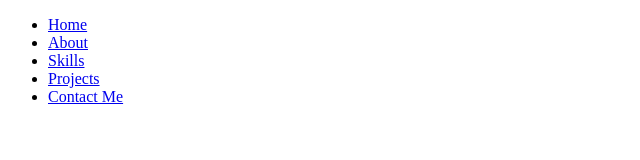
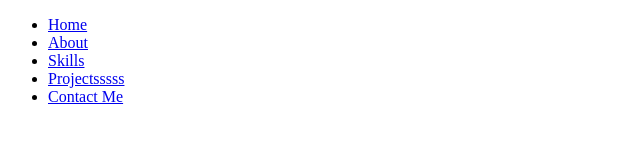
Before and after one commit to kishankrs/personal-portfolio, a React (Create React App) app in the folder personal-portfolio/: page / in a window 1280 px wide. Shown: the top 160 px of the page, without its empty margins (0-640 px from the left). Built offline with nearby package versions, Linux system fonts and the light colour scheme.

Commit message:
minor change

```diff
--- a/personal-portfolio/src/components/LandingSection/LandingSection.jsx
+++ b/personal-portfolio/src/components/LandingSection/LandingSection.jsx
@@ -22,7 +22,7 @@ const LandingSection = () => {
                     </li>
                     <li>
                         <a data-Scroll href= "#projects">
-                            Projects
+                            Projectsssss
                         </a>
                     </li>
                     <li>
```
